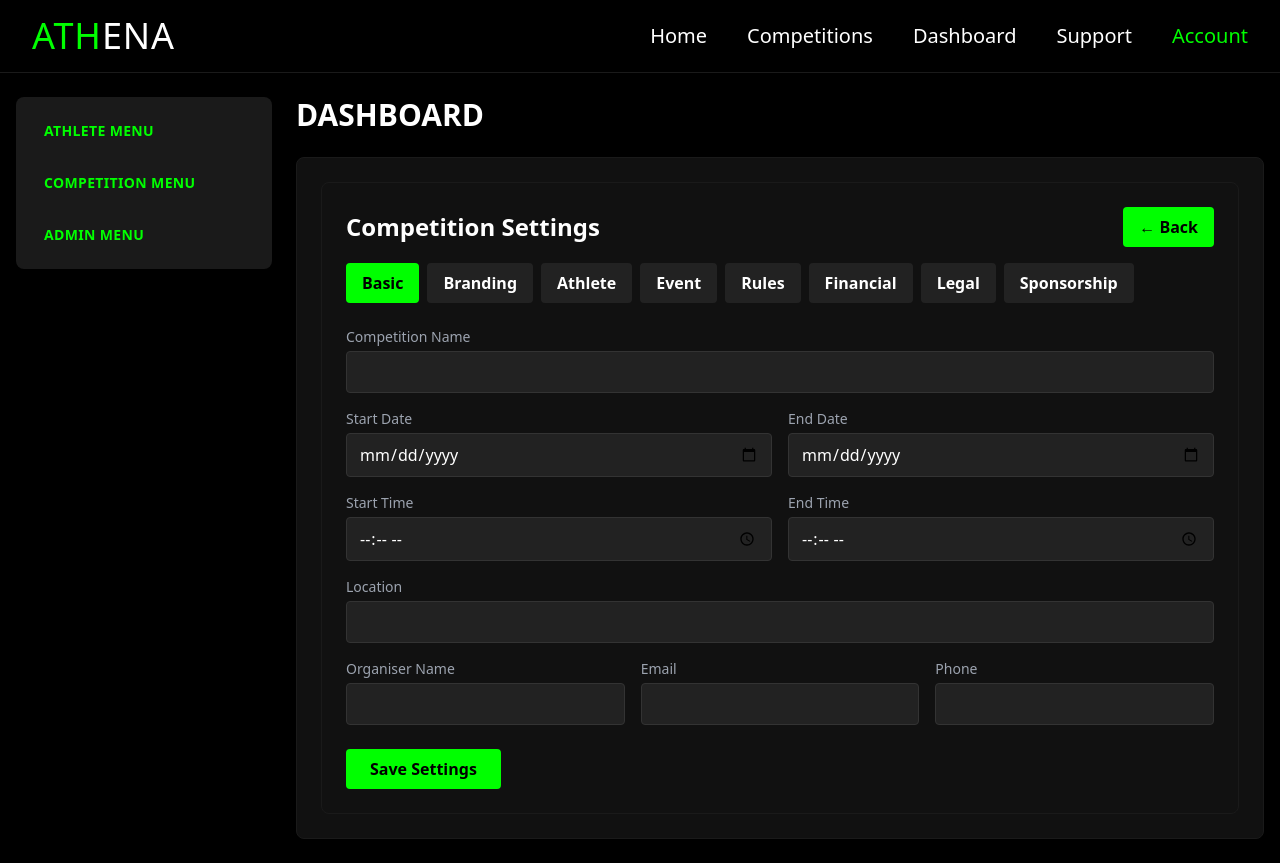
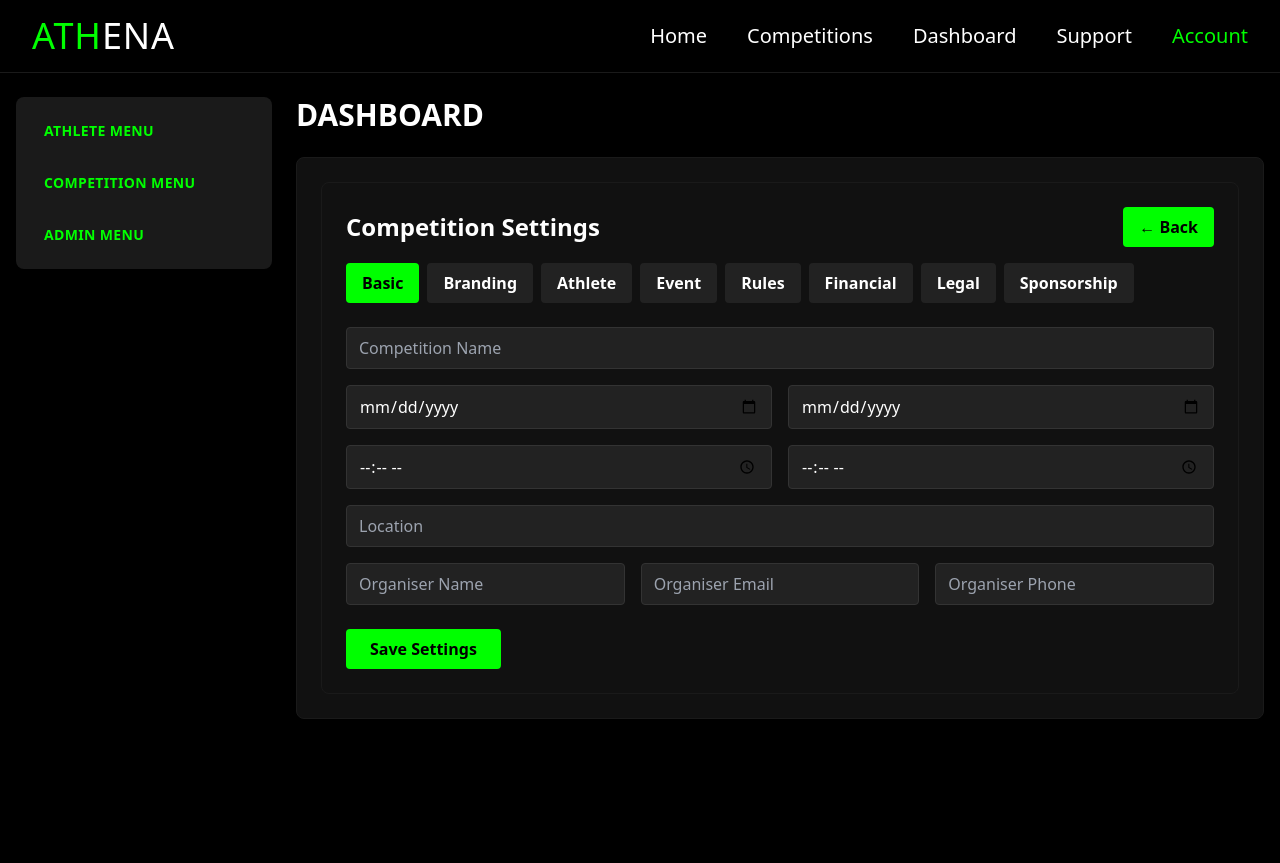
Before and after one commit to caldefenwycke/athena, a Next.js app: page /dashboard/competition/1/settings in a window 1280 px wide. After the commit the page ends 800 px from the top, so only its background shows below. Built offline with nearby package versions, Linux system fonts and the light colour scheme.

Commit message:
Edit competition tab events

```diff
--- a/pages/dashboard/competition/[id]/settings.tsx
+++ b/pages/dashboard/competition/[id]/settings.tsx
@@ -4,18 +4,19 @@ import DashboardLayout from '@/components/layouts/DashboardLayout';
 import { useEffect, useState } from 'react';
 import Link from 'next/link';
 
-const tabLabels = [
-  'Basic',
-  'Branding',
-  'Athlete',
-  'Event',
-  'Rules',
-  'Financial',
-  'Legal',
-  'Sponsorship',
-] as const;
+const tabLabels = ['Basic', 'Branding', 'Athlete', 'Event', 'Rules', 'Financial', 'Legal', 'Sponsorship'] as const;
+type Tab = (typeof tabLabels)[number];
 
-type Tab = (typeof tabLabels)[number];
+interface Division {
+  name: string;
+  weights: string;
+}
+
+interface EventItem {
+  name: string;
+  scoring: string;
+  divisions: Division[];
+}
 
 export default function CompetitionSettings() {
   const router = useRouter();
@@ -33,12 +34,13 @@ export default function CompetitionSettings() {
     organiserEmail: '',
     organiserPhone: '',
     image: '',
-    rules: '',
-    waivers: '',
     registrationCloseDate: '',
     maxAthletes: 0,
     requireTshirtSize: false,
     requireWeightHeight: false,
+    allowMen: true,
+    allowWomen: false,
+    events: [] as EventItem[],
   });
 
   useEffect(() => {
@@ -51,12 +53,41 @@ export default function CompetitionSettings() {
     console.log('Saving competition:', id, competition);
   };
 
-  const handleImageUpload = (e: React.ChangeEvent<HTMLInputElement>) => {
-    const file = e.target.files?.[0];
-    if (file) {
-      const imageUrl = URL.createObjectURL(file);
-      setCompetition({ ...competition, image: imageUrl });
-    }
+  const addEvent = () => {
+    setCompetition({
+      ...competition,
+      events: [...competition.events, { name: '', scoring: 'Points', divisions: [] }],
+    });
+  };
+
+  const removeEvent = (index: number) => {
+    const updated = [...competition.events];
+    updated.splice(index, 1);
+    setCompetition({ ...competition, events: updated });
+  };
+
+  const updateEvent = (index: number, field: keyof EventItem, value: any) => {
+    const updated = [...competition.events];
+    (updated[index] as any)[field] = value;
+    setCompetition({ ...competition, events: updated });
+  };
+
+  const addDivision = (eventIndex: number) => {
+    const updated = [...competition.events];
+    updated[eventIndex].divisions.push({ name: '', weights: '' });
+    setCompetition({ ...competition, events: updated });
+  };
+
+  const updateDivision = (eventIndex: number, divIndex: number, field: keyof Division, value: string) => {
+    const updated = [...competition.events];
+    updated[eventIndex].divisions[divIndex][field] = value;
+    setCompetition({ ...competition, events: updated });
+  };
+
+  const removeDivision = (eventIndex: number, divIndex: number) => {
+    const updated = [...competition.events];
+    updated[eventIndex].divisions.splice(divIndex, 1);
+    setCompetition({ ...competition, events: updated });
   };
 
   return (
@@ -77,9 +108,7 @@ export default function CompetitionSettings() {
               key={tab}
               onClick={() => setActiveTab(tab)}
               className={`px-4 py-2 rounded font-semibold ${
-                activeTab === tab
-                  ? 'bg-[#00FF00] text-black'
-                  : 'bg-[#222] text-white hover:bg-[#333]'
+                activeTab === tab ? 'bg-[#00FF00] text-black' : 'bg-[#222] text-white hover:bg-[#333]'
               }`}
             >
               {tab}
@@ -90,165 +119,196 @@ export default function CompetitionSettings() {
         <div className="space-y-4 text-white">
           {activeTab === 'Basic' && (
             <>
-              <div>
-                <label className="text-sm text-gray-400 block mb-1">Competition Name</label>
               <input
+                className="w-full bg-[#222] border border-[#333] rounded px-3 py-2"
+                placeholder="Competition Name"
                 value={competition.name}
                 onChange={(e) => setCompetition({ ...competition, name: e.target.value })}
-                  className="w-full bg-[#222] border border-[#333] rounded px-3 py-2"
               />
-              </div>
-
               <div className="grid grid-cols-1 sm:grid-cols-2 gap-4">
-                <div>
-                  <label className="text-sm text-gray-400 block mb-1">Start Date</label>
                 <input
+                  className="bg-[#222] border border-[#333] rounded px-3 py-2"
+                  placeholder="Start Date"
                   type="date"
                   value={competition.startDate}
                   onChange={(e) => setCompetition({ ...competition, startDate: e.target.value })}
-                    className="w-full bg-[#222] border border-[#333] rounded px-3 py-2"
                 />
-                </div>
-                <div>
-                  <label className="text-sm text-gray-400 block mb-1">End Date</label>
                 <input
+                  className="bg-[#222] border border-[#333] rounded px-3 py-2"
+                  placeholder="End Date"
                   type="date"
                   value={competition.endDate}
                   onChange={(e) => setCompetition({ ...competition, endDate: e.target.value })}
-                    className="w-full bg-[#222] border border-[#333] rounded px-3 py-2"
                 />
-                </div>
-                <div>
-                  <label className="text-sm text-gray-400 block mb-1">Start Time</label>
                 <input
+                  className="bg-[#222] border border-[#333] rounded px-3 py-2"
+                  placeholder="Start Time"
                   type="time"
                   value={competition.startTime}
                   onChange={(e) => setCompetition({ ...competition, startTime: e.target.value })}
-                    className="w-full bg-[#222] border border-[#333] rounded px-3 py-2"
                 />
-                </div>
-                <div>
-                  <label className="text-sm text-gray-400 block mb-1">End Time</label>
                 <input
+                  className="bg-[#222] border border-[#333] rounded px-3 py-2"
+                  placeholder="End Time"
                   type="time"
                   value={competition.endTime}
                   onChange={(e) => setCompetition({ ...competition, endTime: e.target.value })}
-                    className="w-full bg-[#222] border border-[#333] rounded px-3 py-2"
                 />
               </div>
-              </div>
-
-              <div>
-                <label className="text-sm text-gray-400 block mb-1">Location</label>
               <input
+                className="w-full bg-[#222] border border-[#333] rounded px-3 py-2"
+                placeholder="Location"
                 value={competition.location}
                 onChange={(e) => setCompetition({ ...competition, location: e.target.value })}
-                  className="w-full bg-[#222] border border-[#333] rounded px-3 py-2"
               />
-              </div>
-
               <div className="grid grid-cols-1 sm:grid-cols-3 gap-4">
-                <div>
-                  <label className="text-sm text-gray-400 block mb-1">Organiser Name</label>
                 <input
+                  className="bg-[#222] border border-[#333] rounded px-3 py-2"
+                  placeholder="Organiser Name"
                   value={competition.organiserName}
                   onChange={(e) => setCompetition({ ...competition, organiserName: e.target.value })}
-                    className="w-full bg-[#222] border border-[#333] rounded px-3 py-2"
                 />
-                </div>
-                <div>
-                  <label className="text-sm text-gray-400 block mb-1">Email</label>
                 <input
-                    type="email"
+                  className="bg-[#222] border border-[#333] rounded px-3 py-2"
+                  placeholder="Organiser Email"
                   value={competition.organiserEmail}
                   onChange={(e) => setCompetition({ ...competition, organiserEmail: e.target.value })}
-                    className="w-full bg-[#222] border border-[#333] rounded px-3 py-2"
                 />
-                </div>
-                <div>
-                  <label className="text-sm text-gray-400 block mb-1">Phone</label>
                 <input
-                    type="tel"
+                  className="bg-[#222] border border-[#333] rounded px-3 py-2"
+                  placeholder="Organiser Phone"
                   value={competition.organiserPhone}
                   onChange={(e) => setCompetition({ ...competition, organiserPhone: e.target.value })}
-                    className="w-full bg-[#222] border border-[#333] rounded px-3 py-2"
                 />
-                </div>
               </div>
             </>
           )}
 
           {activeTab === 'Branding' && (
             <>
-              <div>
-                <label className="text-sm text-gray-400 block mb-1">Upload Competition Image</label>
+              <label className="block mb-1 text-sm text-gray-400">Competition Image</label>
               <input
                 type="file"
-                  accept="image/*"
-                  onChange={handleImageUpload}
-                  className="w-full bg-[#222] border border-[#333] rounded px-3 py-2 text-white"
+                className="bg-[#222] border border-[#333] rounded px-3 py-2 w-full"
               />
-              </div>
-              {competition.image && (
-                <div className="mt-4">
-                  <p className="text-sm text-gray-400 mb-1">Preview:</p>
-                  <img
-                    src={competition.image}
-                    alt="Competition Preview"
-                    className="rounded border border-[#333] max-h-64 object-contain"
-                  />
-                </div>
-              )}
             </>
           )}
 
           {activeTab === 'Athlete' && (
             <>
-              <div>
-                <label className="text-sm text-gray-400 block mb-1">Registration Close Date</label>
+              <div className="grid grid-cols-1 sm:grid-cols-2 gap-4">
                 <input
                   type="date"
                   value={competition.registrationCloseDate}
                   onChange={(e) => setCompetition({ ...competition, registrationCloseDate: e.target.value })}
-                  className="w-full bg-[#222] border border-[#333] rounded px-3 py-2"
+                  className="bg-[#222] border border-[#333] rounded px-3 py-2"
                 />
-              </div>
-
-              <div>
-                <label className="text-sm text-gray-400 block mb-1">Max Athletes Allowed</label>
                 <input
                   type="number"
                   value={competition.maxAthletes}
                   onChange={(e) => setCompetition({ ...competition, maxAthletes: parseInt(e.target.value) || 0 })}
-                  className="w-full bg-[#222] border border-[#333] rounded px-3 py-2"
+                  className="bg-[#222] border border-[#333] rounded px-3 py-2"
+                  placeholder="Max Athletes"
                 />
               </div>
-
-              <div className="flex items-center gap-2">
+              <label className="flex items-center gap-2">
                 <input
                   type="checkbox"
                   checked={competition.requireTshirtSize}
                   onChange={(e) => setCompetition({ ...competition, requireTshirtSize: e.target.checked })}
                 />
-                <label className="text-sm text-gray-400">Require T-Shirt Size</label>
-              </div>
-
-              <div className="flex items-center gap-2">
+                Require T-Shirt Sizes
+              </label>
+              <label className="flex items-center gap-2">
                 <input
                   type="checkbox"
                   checked={competition.requireWeightHeight}
                   onChange={(e) => setCompetition({ ...competition, requireWeightHeight: e.target.checked })}
                 />
-                <label className="text-sm text-gray-400">Require Weight & Height</label>
-              </div>
+                Require Weight & Height
+              </label>
             </>
           )}
 
-          {activeTab === 'Event' && <p>Coming soon: Event setup</p>}
-          {activeTab === 'Rules' && <p>Coming soon: Rules and sanctioning</p>}
-          {activeTab === 'Financial' && <p>Coming soon: Financial settings</p>}
-          {activeTab === 'Legal' && <p>Coming soon: Waiver and legal options</p>}
-          {activeTab === 'Sponsorship' && <p>Coming soon: Sponsorship setup</p>}
+          {activeTab === 'Event' && (
+            <>
+              <div className="flex items-center gap-4">
+                <label className="text-sm text-gray-400">Allowed Genders:</label>
+                <label className="flex items-center gap-1">
+                  <input
+                    type="checkbox"
+                    checked={competition.allowMen}
+                    onChange={(e) => setCompetition({ ...competition, allowMen: e.target.checked })}
+                  />
+                  Men
+                </label>
+                <label className="flex items-center gap-1">
+                  <input
+                    type="checkbox"
+                    checked={competition.allowWomen}
+                    onChange={(e) => setCompetition({ ...competition, allowWomen: e.target.checked })}
+                  />
+                  Women
+                </label>
+              </div>
+
+              {competition.events.map((event, index) => (
+                <div key={index} className="border border-[#333] p-4 rounded bg-[#1a1a1a]">
+                  <div className="flex justify-between items-center mb-2">
+                    <h3 className="text-lg font-semibold">Event {index + 1}</h3>
+                    <button onClick={() => removeEvent(index)} className="text-red-500 hover:underline">Remove</button>
+                  </div>
+
+                  <input
+                    placeholder="Event Name"
+                    value={event.name}
+                    onChange={(e) => updateEvent(index, 'name', e.target.value)}
+                    className="w-full mb-2 bg-[#222] border border-[#333] rounded px-3 py-2"
+                  />
+
+                  <select
+                    value={event.scoring}
+                    onChange={(e) => updateEvent(index, 'scoring', e.target.value)}
+                    className="w-full mb-4 bg-[#222] border border-[#333] rounded px-3 py-2"
+                  >
+                    <option value="Points">Points</option>
+                    <option value="Time">Time</option>
+                    <option value="Distance">Distance</option>
+                    <option value="Reps">Reps</option>
+                  </select>
+
+                  {event.divisions.map((division, divIndex) => (
+                    <div key={divIndex} className="mb-2">
+                      <div className="flex gap-2 mb-1">
+                        <input
+                          placeholder="Division Name"
+                          value={division.name}
+                          onChange={(e) => updateDivision(index, divIndex, 'name', e.target.value)}
+                          className="w-1/2 bg-[#222] border border-[#333] rounded px-3 py-2"
+                        />
+                        <input
+                          placeholder="Weights"
+                          value={division.weights}
+                          onChange={(e) => updateDivision(index, divIndex, 'weights', e.target.value)}
+                          className="w-1/2 bg-[#222] border border-[#333] rounded px-3 py-2"
+                        />
+                        <button onClick={() => removeDivision(index, divIndex)} className="text-red-500">✕</button>
+                      </div>
+                    </div>
+                  ))}
+                  <button onClick={() => addDivision(index)} className="text-[#00FF00] hover:underline mt-2">
+                    + Add Division
+                  </button>
+                </div>
+              ))}
+              <button
+                onClick={addEvent}
+                className="mt-4 bg-[#00FF00] text-black px-4 py-2 rounded font-semibold hover:bg-[#00cc00]"
+              >
+                + Add Event
+              </button>
+            </>
+          )}
         </div>
 
         <button
```
Lines whose indentation alone changed are shown as unchanged.
